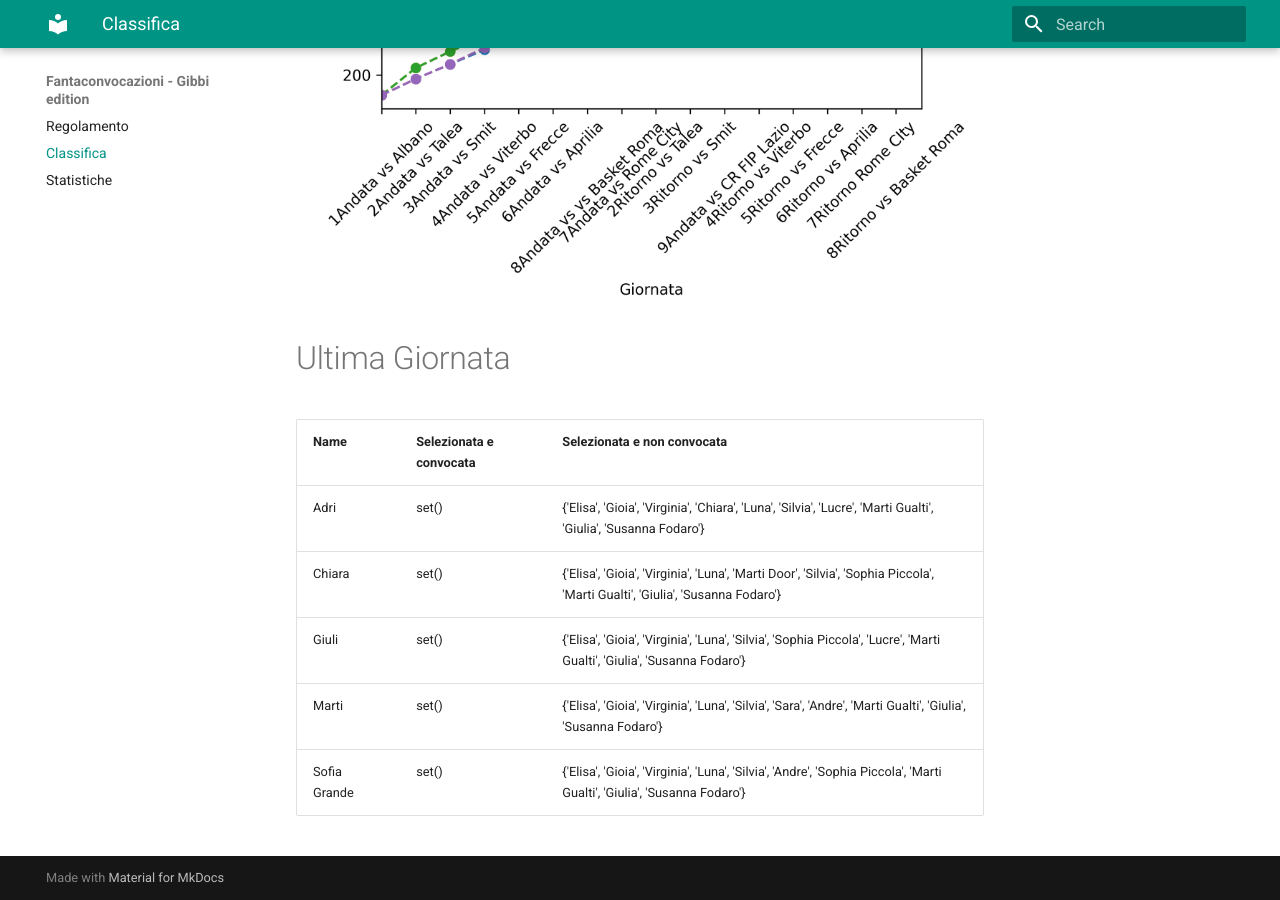
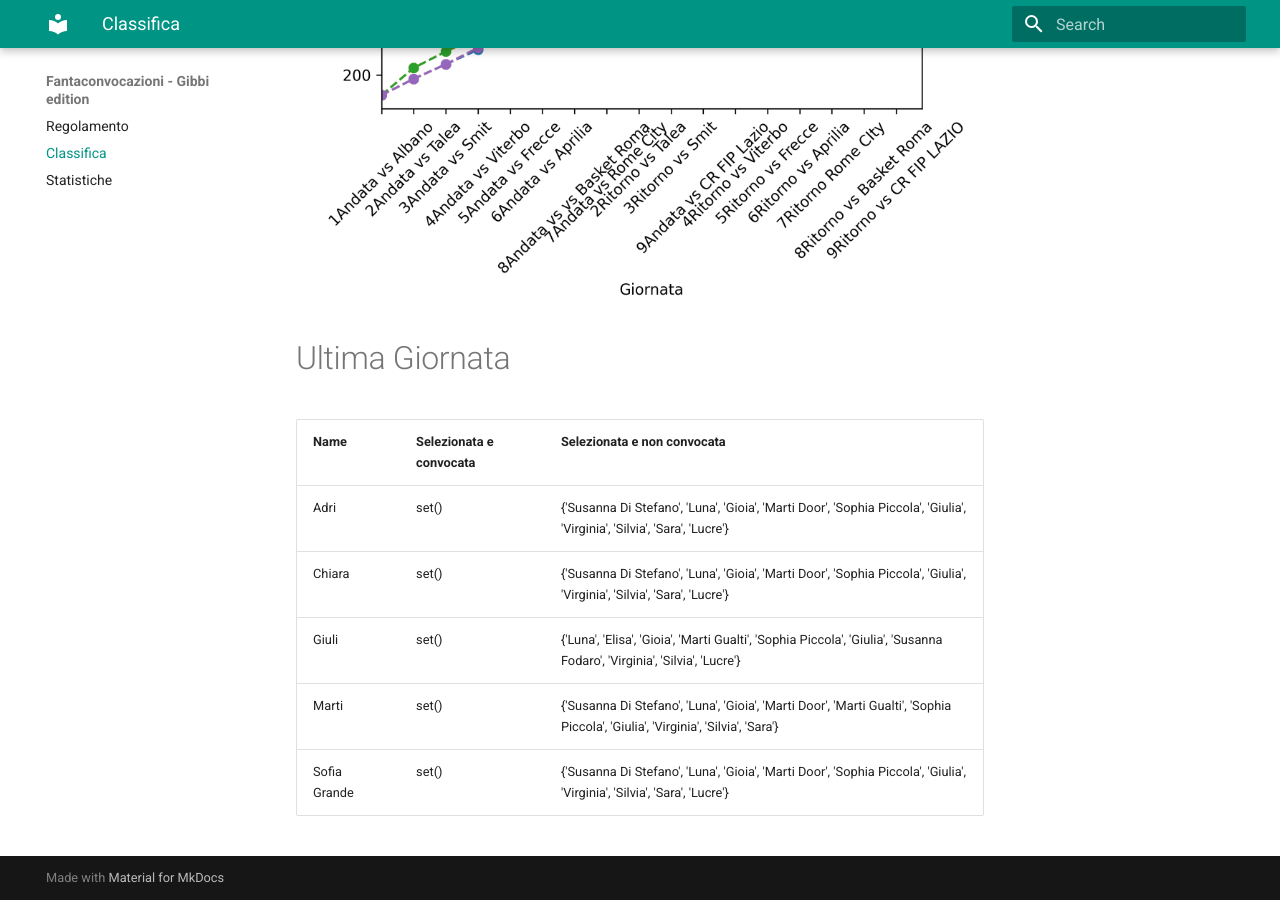
Before and after one commit to martinig94/fantagibbi, an MkDocs documentation site: the page built from docs/Classifica.md, in a window 1280 px wide and 900 px high, scrolled down 810 px. Built offline with MkDocs 1.6.1 and Material for MkDocs 9.7.7, drawn with Linux system fonts in a browser that asks for light colours.

Commit message:
Auto-update from main.py

```diff
--- a/docs/Classifica.md
+++ b/docs/Classifica.md
@@ -16,11 +16,11 @@
 
 # Ultima Giornata
 <!-- START_TABLE CORRECT -->
-| Name         | Selezionata e convocata   | Selezionata e non convocata                                                                                                  |
-|:-------------|:--------------------------|:-----------------------------------------------------------------------------------------------------------------------------|
-| Adri         | set()                     | {'Elisa', 'Gioia', 'Virginia', 'Chiara', 'Luna', 'Silvia', 'Lucre', 'Marti Gualti', 'Giulia', 'Susanna Fodaro'}              |
-| Chiara       | set()                     | {'Elisa', 'Gioia', 'Virginia', 'Luna', 'Marti Door', 'Silvia', 'Sophia Piccola', 'Marti Gualti', 'Giulia', 'Susanna Fodaro'} |
-| Giuli        | set()                     | {'Elisa', 'Gioia', 'Virginia', 'Luna', 'Silvia', 'Sophia Piccola', 'Lucre', 'Marti Gualti', 'Giulia', 'Susanna Fodaro'}      |
-| Marti        | set()                     | {'Elisa', 'Gioia', 'Virginia', 'Luna', 'Silvia', 'Sara', 'Andre', 'Marti Gualti', 'Giulia', 'Susanna Fodaro'}                |
-| Sofia Grande | set()                     | {'Elisa', 'Gioia', 'Virginia', 'Luna', 'Silvia', 'Andre', 'Sophia Piccola', 'Marti Gualti', 'Giulia', 'Susanna Fodaro'}      |
+| Name         | Selezionata e convocata   | Selezionata e non convocata                                                                                                     |
+|:-------------|:--------------------------|:--------------------------------------------------------------------------------------------------------------------------------|
+| Adri         | set()                     | {'Susanna Di Stefano', 'Luna', 'Gioia', 'Marti Door', 'Sophia Piccola', 'Giulia', 'Virginia', 'Silvia', 'Sara', 'Lucre'}        |
+| Chiara       | set()                     | {'Susanna Di Stefano', 'Luna', 'Gioia', 'Marti Door', 'Sophia Piccola', 'Giulia', 'Virginia', 'Silvia', 'Sara', 'Lucre'}        |
+| Giuli        | set()                     | {'Luna', 'Elisa', 'Gioia', 'Marti Gualti', 'Sophia Piccola', 'Giulia', 'Susanna Fodaro', 'Virginia', 'Silvia', 'Lucre'}         |
+| Marti        | set()                     | {'Susanna Di Stefano', 'Luna', 'Gioia', 'Marti Door', 'Marti Gualti', 'Sophia Piccola', 'Giulia', 'Virginia', 'Silvia', 'Sara'} |
+| Sofia Grande | set()                     | {'Susanna Di Stefano', 'Luna', 'Gioia', 'Marti Door', 'Sophia Piccola', 'Giulia', 'Virginia', 'Silvia', 'Sara', 'Lucre'}        |
 <!-- END_TABLE CORRECT -->
```
Also changed, not shown: docs/images/most_selected_players.png, docs/images/trend_points.png.
